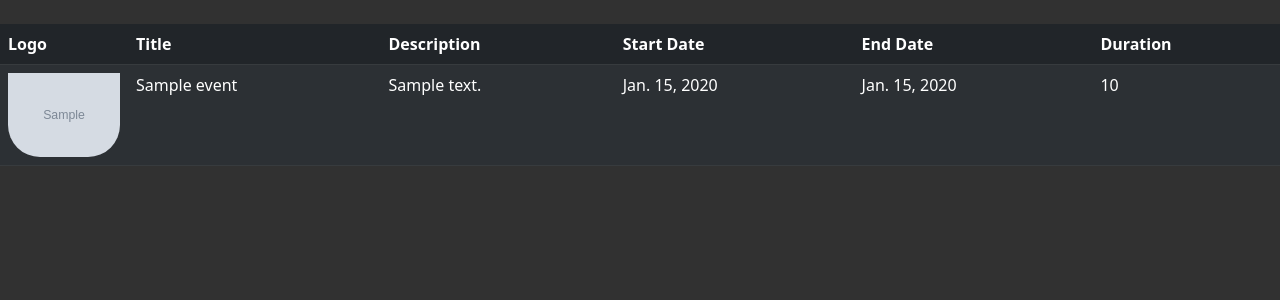
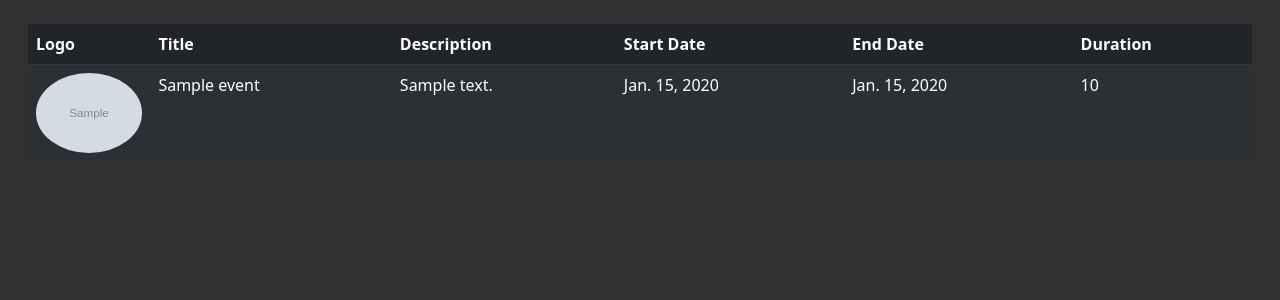
Before and after one commit to zHenriqueGN/EventPlaza, a Django app: page /events/edit/ in a window 1280 px wide. Shown: the part 56-356 px from the top of the page. Run offline with Django 4.2, Linux system fonts and the light colour scheme; a user stored in the database is signed in; tables that the repository leaves empty hold one stand-in row (values such as "Sample post"); grey boxes marked "Sample" are stand-in pictures; some libraries are stand-ins or nearby versions.

Commit message:
feat: centrilize table div

```diff
--- a/core/apps/events/templates/eventedit.html
+++ b/core/apps/events/templates/eventedit.html
@@ -1,7 +1,9 @@
 {% extends "bases/base.html" %}
 {% block "title" %}Edit Event{% endblock %}
 {% block "body" %}
-<div class="d-flex justify-content-center">
-    {% include "fragments/events/eventstable.html" with events=events %}
+<div class="row mx-3">
+    <div class="table-responsive">
+        {% include "fragments/events/eventstable.html" with events=events %}
+    </div>
 </div>
 {% endblock %}
--- a/templates/fragments/events/eventstable.html
+++ b/templates/fragments/events/eventstable.html
@@ -12,8 +12,8 @@
     <tbody>
         {% for event in events %}
         <tr>
-            <td width="10%"><img style="width: 100%;" class="img-fluid rounded-5 rounded-top-0"
-                    src="/media/{{ event.logo }}" alt="event-logo">
+            <td width="10%"><img style="width: 100%;" class="img-fluid rounded-circle" src="/media/{{ event.logo }}"
+                    alt="event-logo">
             </td>
             <td>{{ event.title }}</td>
             <td>{{ event.description }}</td>
```
